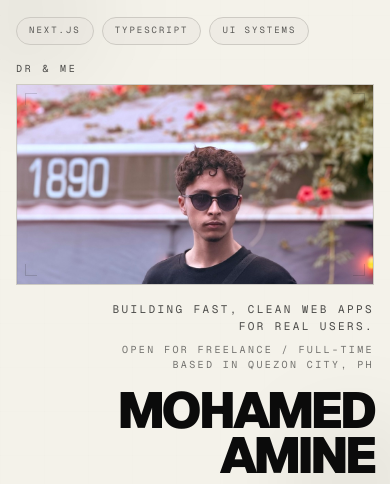
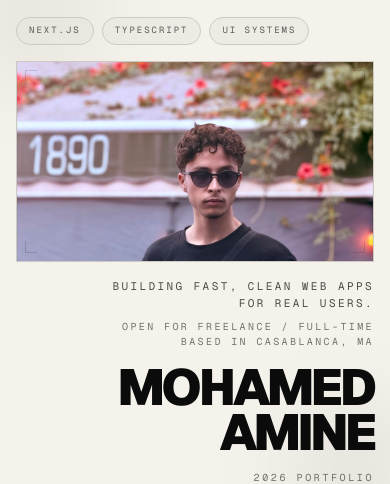
Before and after one commit to Cardano04class/portfolio-website, a Next.js app: page / in a window 390 px wide. Shown: the part 213-697 px from the top of the page. Built offline with nearby package versions, Linux system fonts and the light colour scheme; no server answers.

Commit message:
fix(hero): phone layout said Quezon City and showed a template label
Based in Casablanca, MA on every breakpoint; drop the leftover "Dr & Me" label.

```diff
--- a/app/components/hero/hero.tsx
+++ b/app/components/hero/hero.tsx
@@ -59,9 +59,6 @@ export default function Hero() {
                     </HeroEnterBlock>
 
                     <HeroEnterBlock drift="center">
-                        <div className="text-[10px] font-mono uppercase tracking-[0.28em] text-foreground/70 mb-2">
-                            Dr &amp; Me
-                        </div>
                         <HeroInteractivePortrait frameClassName="w-full aspect-video">
                             <Image
                                 src="/images/profile.jpg"
@@ -86,7 +83,7 @@ export default function Hero() {
                             <div className="mt-2 text-[10px] font-mono uppercase tracking-[0.24em] text-foreground/55">
                                 Open for freelance / full-time
                                 <br />
-                                Based in Quezon City, PH
+                                Based in Casablanca, MA
                             </div>
                         </div>
                     </HeroEnterBlock>
```
